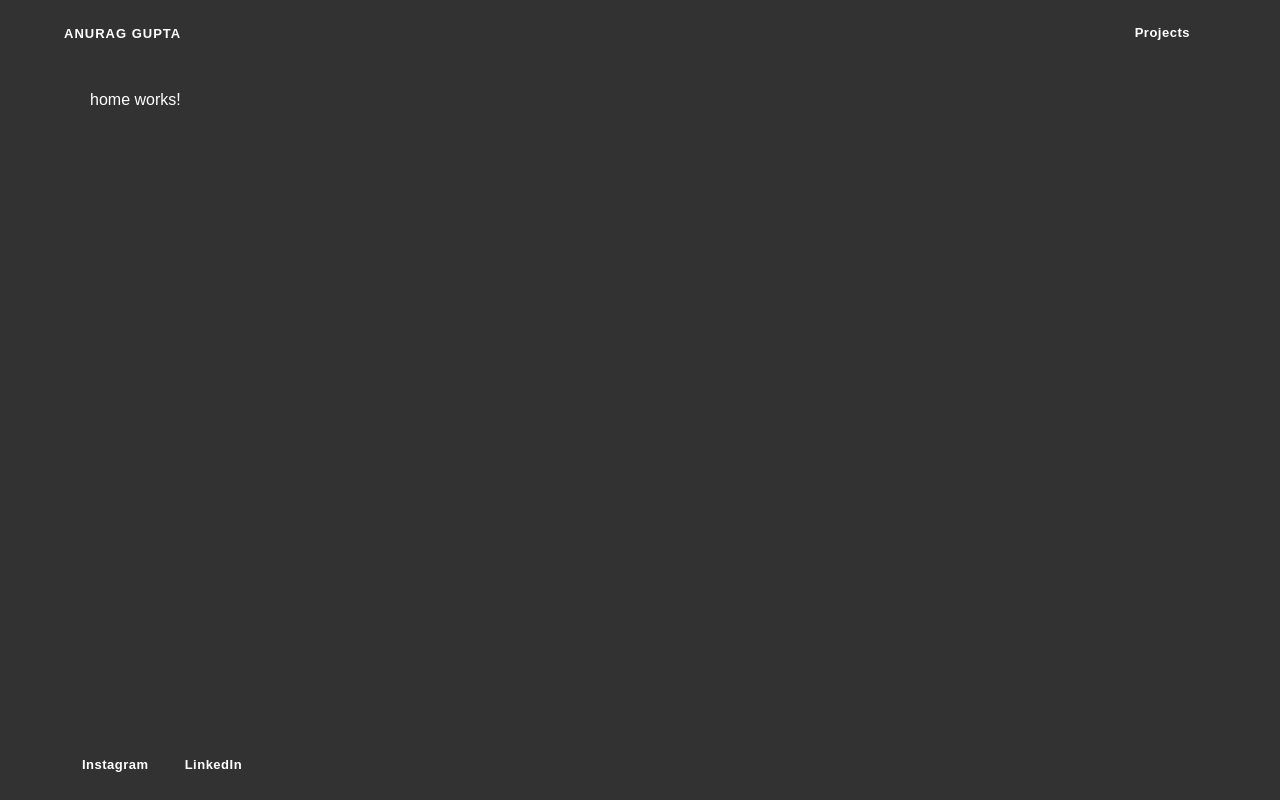
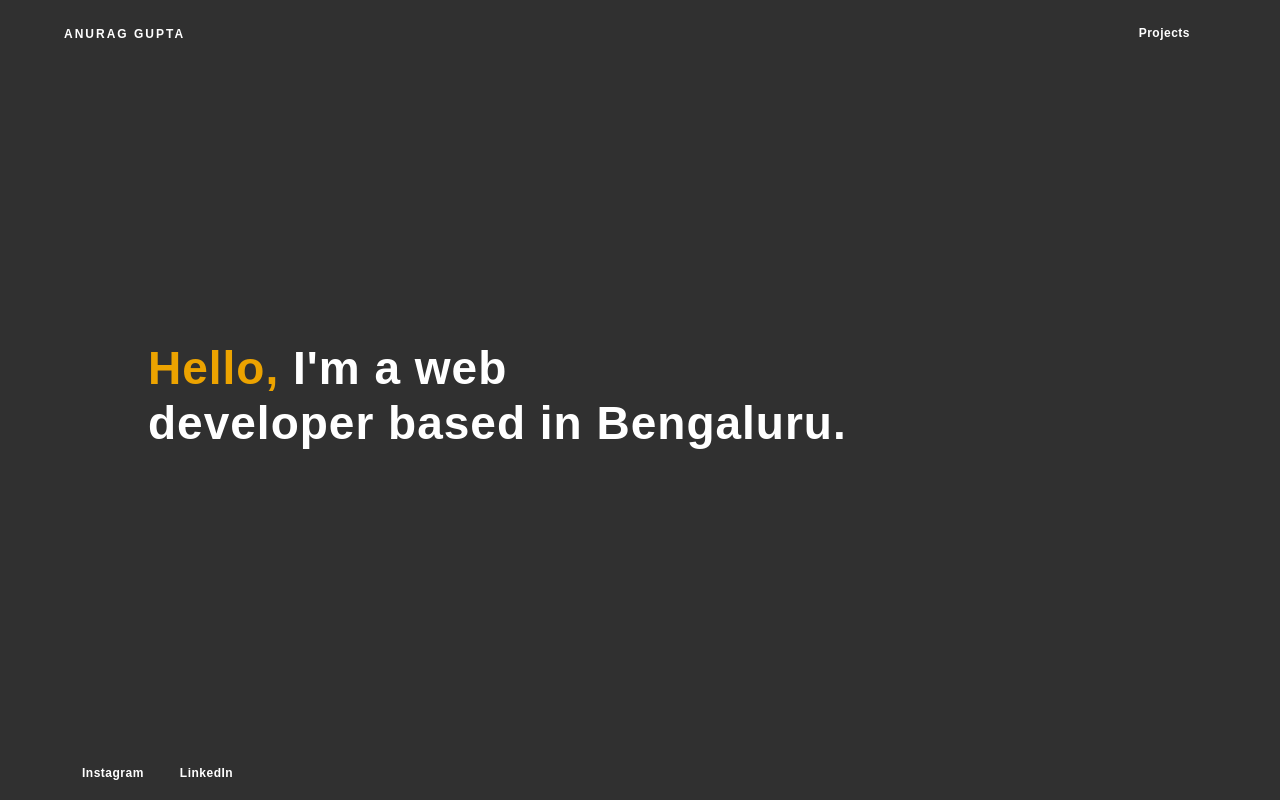
Before and after one commit to theanuraggupta/PortfolioDev, an Angular app: page / in a window 1280 px wide. Built offline with nearby package versions, Linux system fonts and the light colour scheme.

Commit message:
design improvement

```diff
--- a/src/app/app.component.html
+++ b/src/app/app.component.html
@@ -1,22 +1,16 @@
 <main-header></main-header>
-<div id="main" class="container">
+<div id="main">
     <router-outlet></router-outlet>
 </div>
 <nav class="navbar fixed-bottom navbar-expand-lg fadeInDown navbar-dark">
     <div class="collapse navbar-collapse" id="navbarTogglerDemo01">
         <ul class="navbar-nav">
             <li class="nav-item active">
-                <a class="nav-link" target="_blank" title="Instagram" href="/">Instagram</a>
+                <a class="nav-link" target="_blank" title="Instagram" href="https://www.instagram.com/anurag01gupta/">Instagram</a>
             </li>
             <li class="nav-item active">
-                <a class="nav-link" target="_blank" title="LinkedIn" href="/">LinkedIn</a>
+                <a class="nav-link" target="_blank" title="LinkedIn" href="https://www.linkedin.com/in/anurag-in-india/">LinkedIn</a>
             </li>
-        <!-- <li class="nav-item active">
-            <a class="nav-link" title="About" href="/">About</a>
-        </li>
-        <li class="nav-item active hidden-xs">
-            <a class="nav-link" title="Contact" href="/">Contact</a>
-        </li> -->
         </ul>
     </div>
 </nav>
--- a/src/app/app.component.scss
+++ /dev/null
@@ -1,3 +0,0 @@
-#main{
-    margin: 10px;
-}
--- a/src/app/app.component.ts
+++ b/src/app/app.component.ts
@@ -2,8 +2,7 @@ import { Component } from '@angular/core';
 
 @Component({
   selector: 'app-root',
-  templateUrl: './app.component.html',
-  styleUrls: ['./app.component.scss']
+  templateUrl: './app.component.html'
 })
 export class AppComponent {
   title = 'my-world';
--- a/src/app/component/home/home.component.html
+++ b/src/app/component/home/home.component.html
@@ -1,3 +1,12 @@
-<p>
-  home works!
-</p>
+<div class="container animated fadeIn animated.delay-1s vertical-center">
+  <div class="row justify-content-center align-items-center">
+    <div class="col-md">
+      <h1 class="left">
+        <span class="highlight">Hello,</span>
+        I'm a web
+        <br>
+        developer based in Bengaluru.
+      </h1>
+    </div>
+  </div>
+</div>
--- a/src/app/component/main-header/main-header.component.html
+++ b/src/app/component/main-header/main-header.component.html
@@ -1,4 +1,4 @@
-<nav class="navbar sticky-top navbar-expand-lg fadeInDown navbar-dark">
+<nav class="navbar fixed-top navbar-expand-lg animated fadeInDown navbar-dark" style="z-index: 999;">
   <a class="navbar-brand" href="/">ANURAG GUPTA</a>
   <!-- <button class="navbar-toggler" type="button" data-toggle="collapse" data-target="#navbarTogglerDemo01" aria-controls="navbarTogglerDemo01" aria-expanded="false" aria-label="Toggle navigation">
     <span class="navbar-toggler-icon"></span>
--- a/src/app/component/main-header/main-header.component.ts
+++ b/src/app/component/main-header/main-header.component.ts
@@ -2,8 +2,7 @@ import { Component, OnInit } from '@angular/core';
 
 @Component({
   selector: 'main-header',
-  templateUrl: './main-header.component.html',
-  styleUrls: ['./main-header.component.scss']
+  templateUrl: './main-header.component.html'
 })
 export class MainHeaderComponent implements OnInit {
 
--- a/src/assets/styles/abstracts/_variables.scss
+++ b/src/assets/styles/abstracts/_variables.scss
@@ -1,7 +1,8 @@
 $base:#fff !default;
-$body-background: #323232;
-$nav-background: #191919;
+$body-background: #303030;
+$nav-background: #232323;
 $sky-blue: #1bb1e8;
+$navy-blue: #000080;
 $slate-gray: slategray;
 $navbar-link-hover: #eca300;
 $green: #008000;
--- a/src/assets/styles/base/_base.scss
+++ b/src/assets/styles/base/_base.scss
@@ -1,29 +1,63 @@
-html, body,
-.h-100 {
-    height: 100%;
+html, body {
+    margin: 0 auto;
+    padding: 0;
+    width: 100%;
+    overflow-x: hidden;
 }
 
 body {
     width: 100%;
+    height: 100%;
     font-family: 'Poppins', sans-serif;
     line-height: 1.5;
     font-weight: 400;
     position: relative;
     margin: 0 auto;
     color: $base !important;
-    background: $body-background;//url("/assets/images/background.png");
+    //background: $body-background;//url("/assets/images/background.png");
+    background-color: $body-background;
+    background-attachment: fixed;
+    background-size: cover;
     -webkit-font-smoothing: antialiased;
+    overflow: auto;
+    -webkit-overflow-scrolling: touch;
 }
 
-span:not(:last-child),
-label:not(:last-child){
-    margin-right: 5px;
+#main{
+    min-height: 100vh;
+    height: 100vh;
 }
 
-.container{
-    margin: 0 auto !important;
-    padding: 20px;
-    min-height: 400px;
+// span:not(:last-child),
+// label:not(:last-child){
+//     margin-right: 5px;
+// }
+
+.justify-content-center{
+    justify-content: center!important;
+}
+
+.align-items-center{
+    -ms-flex-align: center!important;
+    align-items: center!important;
+}
+
+.highlight{
+    color: $navbar-link-hover;
+}
+
+h1{
+    line-height: 1.2;
+    font-weight: 600;
+    font-size: 36px;
+    margin-bottom: .5rem;
+    font-family: inherit;
+    line-height: 1.2;
+}
+
+.left{
+    text-align: left;
+    padding-top: 40%;
 }
 
 // a {
@@ -49,3 +83,57 @@ label:not(:last-child){
 //     background:      -o-linear-gradient(left, $slate-gray 0%, $sky-blue 50%, $slate-gray 100%);
 //     background:         linear-gradient(left, $slate-gray 0%, $sky-blue 50%, $slate-gray 100%);
 // }
+
+@keyframes fadeInDown {
+    0% {
+       opacity: 0;
+       transform: translateY(-20px);
+    }
+    100% {
+       opacity: 1;
+       transform: translateY(0);
+    }
+}
+
+
+@keyframes fadeIn {
+    from { opacity: 0; }
+    to   { opacity: 10; }
+}
+
+/* Firefox < 16 */
+@-moz-keyframes fadeIn {
+    from { opacity: 0; }
+    to   { opacity: 10; }
+}
+
+/* Safari, Chrome and Opera > 12.1 */
+@-webkit-keyframes fadeIn {
+    from { opacity: 0; }
+    to   { opacity: 10; }
+}
+
+/* Internet Explorer */
+@-ms-keyframes fadeIn {
+    from { opacity: 0; }
+    to   { opacity: 10; }
+}
+
+
+.fadeInDown{
+    -webkit-animation-duration: 1s;
+    -webkit-animation-fill-mode: both;
+    animation-duration: 1s;
+    animation-fill-mode: both ;
+    -webkit-animation-name: fadeInDown;
+    animation-name: fadeInDown;
+}
+
+.fadeIn {
+    -webkit-animation-duration: 2s;
+    -webkit-animation-fill-mode: both;
+    animation-duration: 3s;
+    animation-fill-mode: both ;
+    -webkit-animation-name: fadeIn;
+    animation-name: fadeIn;
+}
--- a/src/assets/styles/common.scss
+++ b/src/assets/styles/common.scss
@@ -8,30 +8,69 @@
 @import
     'components/main-header';
 
+@media screen and (min-width: 992px) {
+    h1{
+        letter-spacing: 1px;
+    }
 
-@media screen and (min-width: 992px) {
-    .navbar {
-        background: transparent;
-        .nav-link:hover::after {
-            width: 100%;
+    #main{
+        min-height: 100vh;
+    }
+}
+
+@media screen and (max-width: 991px) {
+    .navbar{
+        background-color: #232323;
+        max-height: 56px;
+        padding: 8px 16px;
+        z-index: 9;
+    }
+
+    .navbar.fixed-top .navbar-collapse {
+        display: none !important;
+        z-index: 0;
+    }
+
+    .navbar.fixed-bottom .navbar-collapse{
+        display: inline-block !important;
+        z-index: 1;
+    }
+
+    .navbar-nav{
+        width: 100%;
+        display: -webkit-inline-box;
+        text-align: center;
+        .nav-item{
+            width: 50%;
         }
-        .nav-link::after {
-            content: '';
-            display: block;
-            width: 0;
-            height: 2px;
-            background: linear-gradient(to right, $navbar-link-hover 1%, $base 50%, $green 100%);
-            transition: width 0.3s;
-        }
-    }
-    .navbar, .social-bar {
-        display: flex;
     }
 }
 
 @media screen and (min-width: 768px) {
+    .col-md{
+        flex-basis: 0;
+        -ms-flex-positive: 1;
+        flex-grow: 1;
+        max-width: 100%;
+    }
+
+    h1{
+        font-size: 46px;
+    }
+
     .navbar {
-        height: 68px;
-        padding: 0.5rem 4rem;
+        padding: 0.5rem 4rem !important;
+    }
+
+    .vertical-center{
+        position: absolute;
+        top: 50%;
+        transform: translateY(-50%);
+        left: 10%;
+        padding: 20px;
+        align-items: center!important;
+    }
+    .left {
+        padding-top: 0;
     }
 }
--- a/src/assets/styles/components/_main-header.scss
+++ b/src/assets/styles/components/_main-header.scss
@@ -1,31 +1,25 @@
 .navbar-dark {
-    background: $nav-background;
+  background: transparent;
+  display: flex;
+  z-index: 1;
+
   a {
-      font-size: 13px;
-      font-weight: 800;
+    font-size: 12px;
+    font-weight: 600;
     letter-spacing: 0.5px;
   }
 
-
   .navbar-brand {
-      // @extend .h-100;
-      letter-spacing: 1px;
-      margin: 0;
+    font-size: 12px;
+    letter-spacing: 2px;
+    font-weight: 600;
+    color: #fff;
+    margin: 0 auto;
+    transition: all 0.5s;
     &:hover{
-        transition: all 0.5s linear;
+      // color: $navbar-link-hover !important;
+      transition: all 0.5s;
       @include linear-gradient($navbar-link-hover, $green);
-        // background:
-        // linear-gradient(
-        //     to right,
-        //   $navbar-link-hover 1%,
-        //   $base 50%,
-        //   $green 100%
-        // )
-        // left
-        // bottom
-        // transparent
-        // no-repeat;
-        // color: $navbar-link-hover !important;
     }
   }
 
@@ -37,16 +31,22 @@
       color: rgba(255,255,255,.75) !important;
     }
   }
+
+  .nav-link:hover::after {
+      width: 100%;
   }
 
-.fadeInDown{
-  -webkit-animation-duration: 1s;
-  -webkit-animation-fill-mode: both;
-  animation-duration: 1s;
-  animation-fill-mode: both ;
-  -webkit-animation-name: fadeInDown;
-  animation-name: fadeInDown;
+  .nav-link::after {
+      content: '';
+      display: block;
+      width: 0;
+      height: 2px;
+      background: linear-gradient(to right, $navbar-link-hover 1%, $navbar-link-hover 10%, $base 45% , $base 50%, $base 55%, $green 90%, $green 100%);
+      transition: width 0.3s;
   }
+
+}
+
 ul.ml-auto {
   margin: 8px;
 }
```
Also changed, not shown: src/app/component/main-header/main-header.component.scss (deleted). Lines whose indentation alone changed are shown as unchanged.
